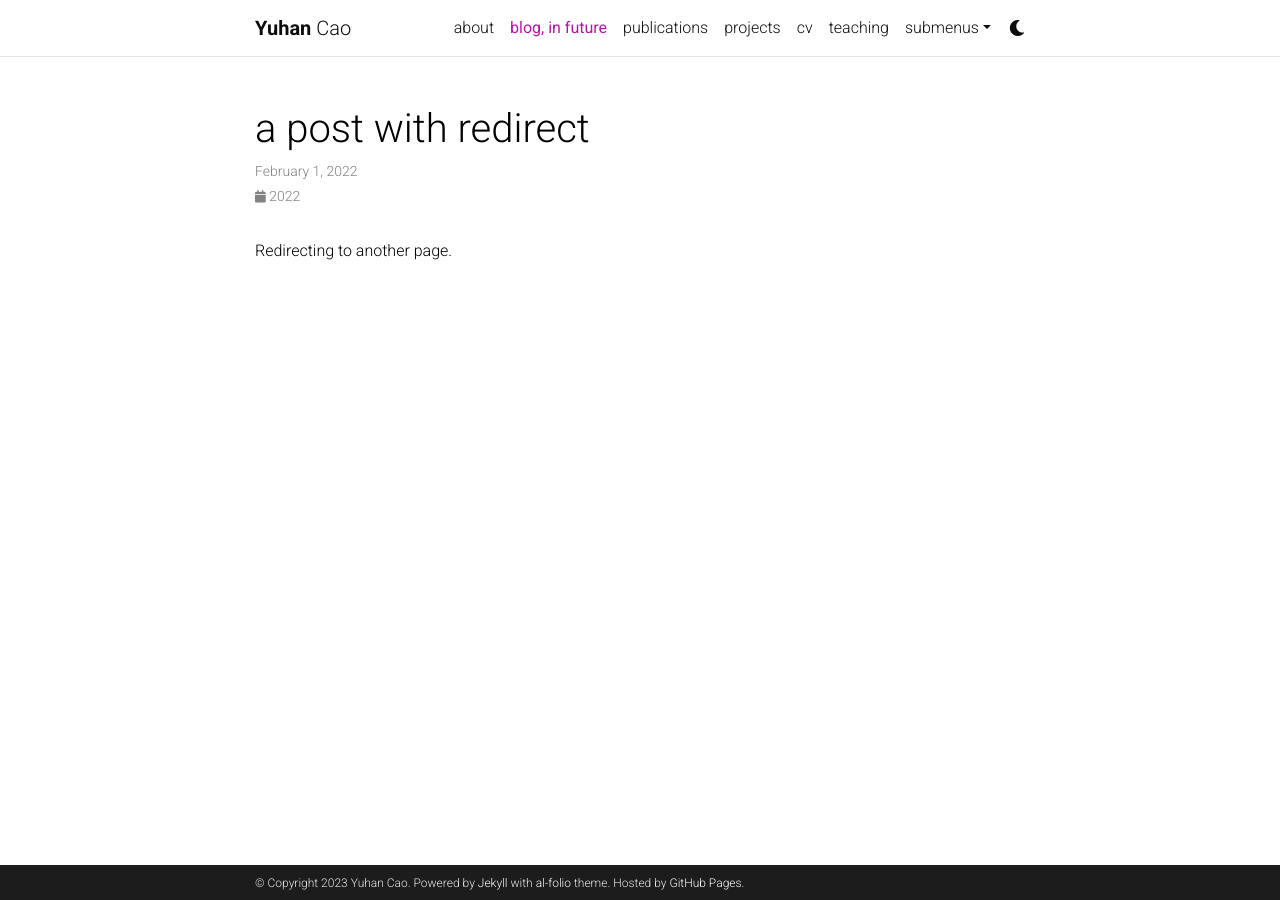
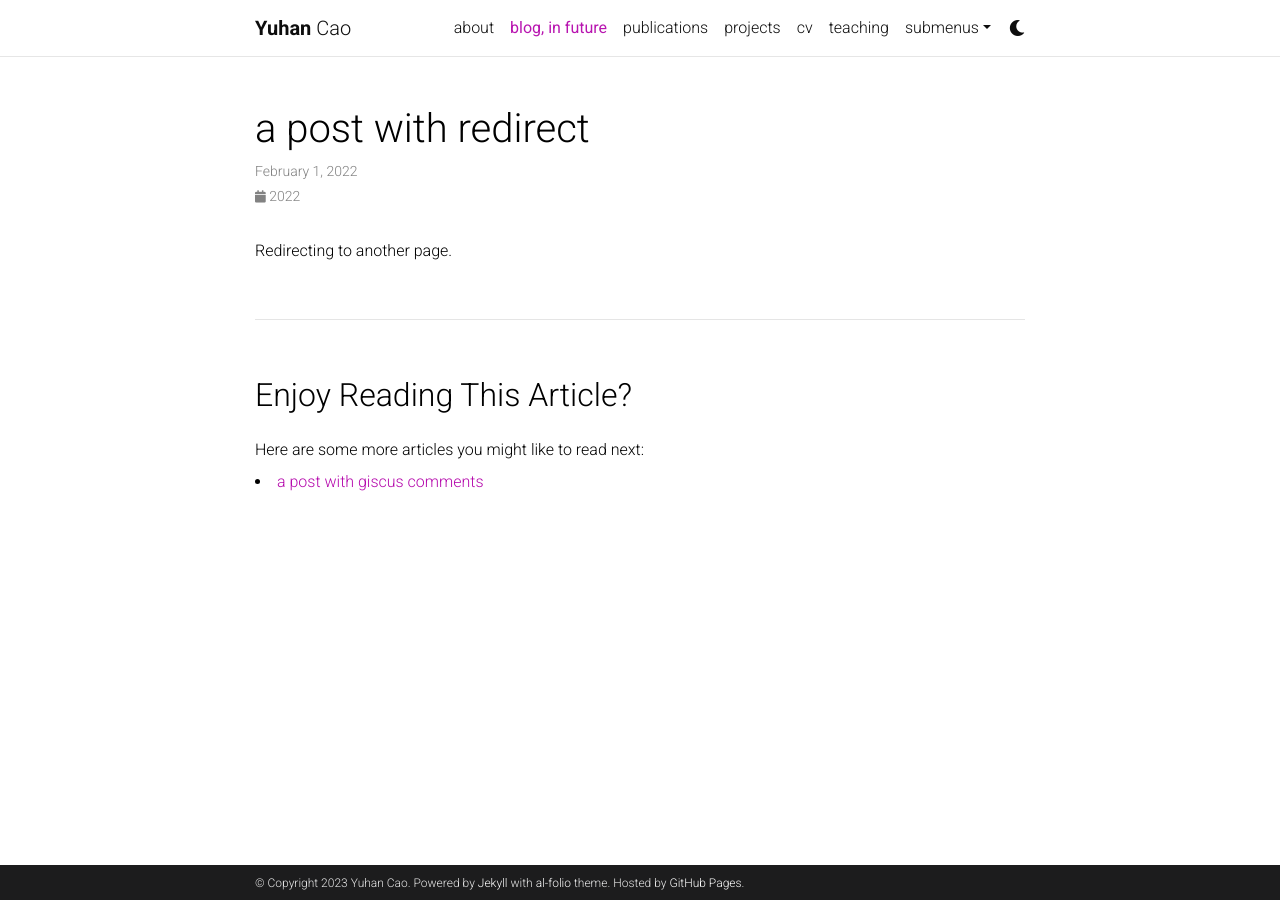
Before and after one commit to teafrogsf/teafrogsf.github.io, a Jekyll site: the page built from _posts/2022-02-01-redirect.md, in a window 1280 px wide. Built offline with Jekyll 4.4.1, drawn with Linux system fonts in a browser that asks for light colours; comment, search, counter and statistics services are not loaded; a style sheet for code colours, icons or effects is not loaded.

```diff
--- a/_config.yml
+++ b/_config.yml
@@ -125,8 +125,8 @@ pagination:
   enabled: true
 
 related_blog_posts:
-  enabled: false
-  max_related: 5
+  enabled: true
+  max_related: 1
 
 # Giscus comments (RECOMMENDED)
 # Follow instructions on https://giscus.app/ to setup for your repo to fill out
```
Also changed, not shown: 1 other file.
